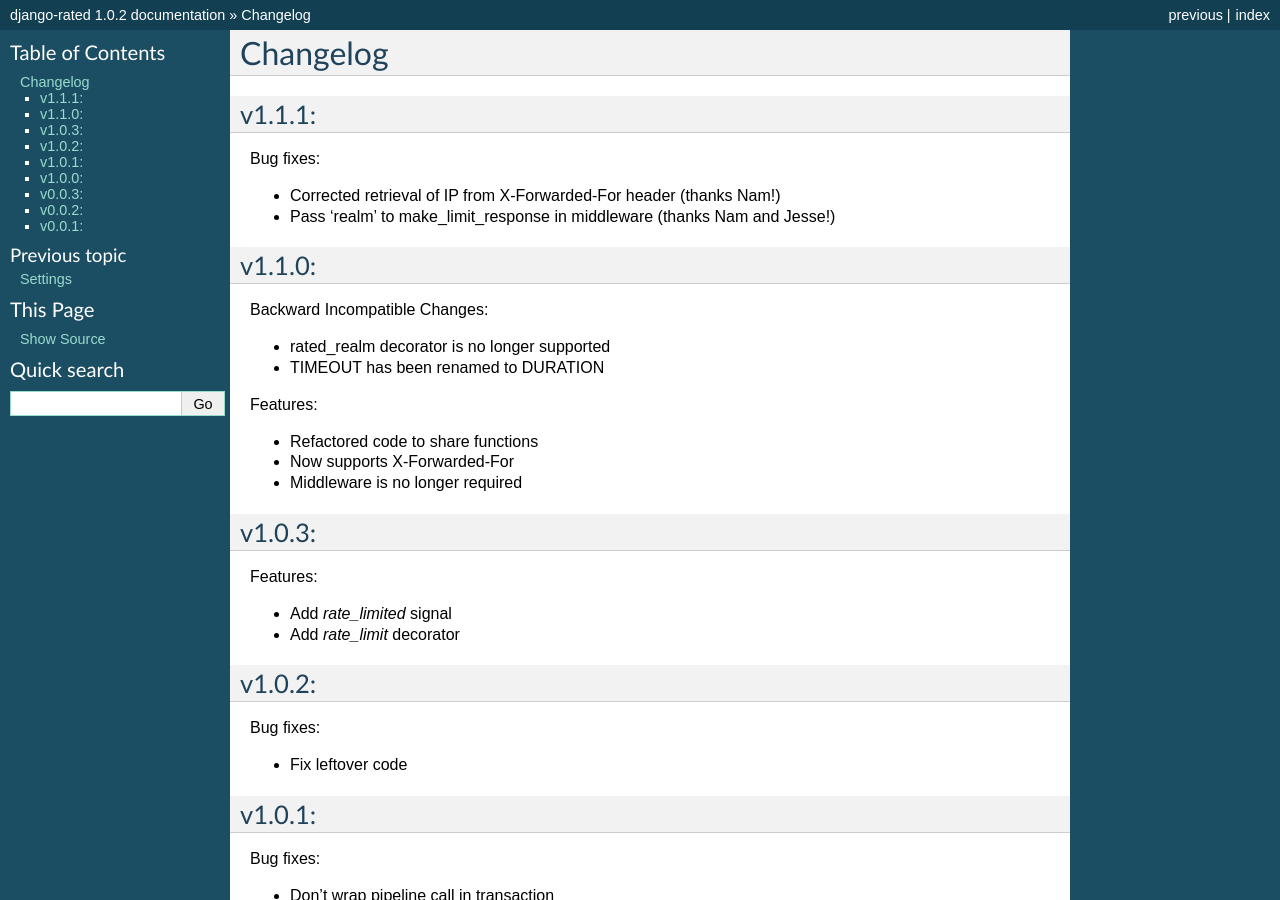
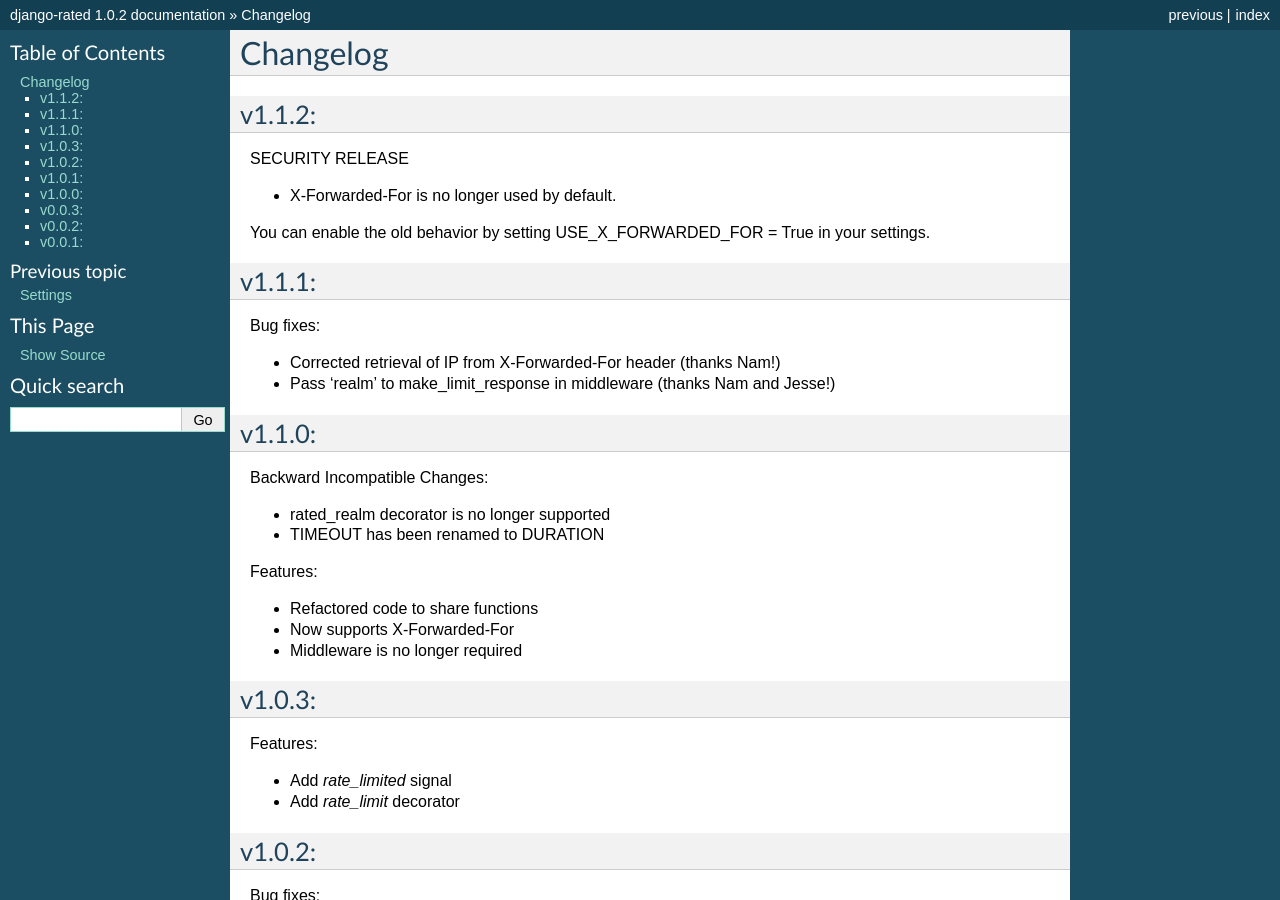
Before and after one commit to funkybob/django-rated, a Sphinx documentation site: the page built from docs/changelog.rst, in a window 1280 px wide and 900 px high. Built offline with Sphinx 7.4.7, drawn with Linux system fonts in a browser that asks for light colours.

Commit message:
Make X-Forwarded-For use optional, default False
Thanks, apollo13

```diff
--- a/docs/changelog.rst
+++ b/docs/changelog.rst
@@ -1,6 +1,16 @@
 =========
 Changelog
 =========
+
+v1.1.2:
+=======
+
+SECURITY RELEASE
+
++ X-Forwarded-For is no longer used by default.
+
+You can enable the old behavior by setting USE_X_FORWARDED_FOR = True in your
+settings.
 
 v1.1.1:
 =======
--- a/setup.py
+++ b/setup.py
@@ -2,7 +2,7 @@
 
 setup(
     name='django-rated',
-    version='1.1.1',
+    version='1.1.2',
     description='A rate limiting middleware for Django',
     author='Curtis Maloney',
     author_email='curtis@tinbrain.net',
```
Also changed, not shown: docs/settings.rst (+10 -0 lines), 1 other file.
